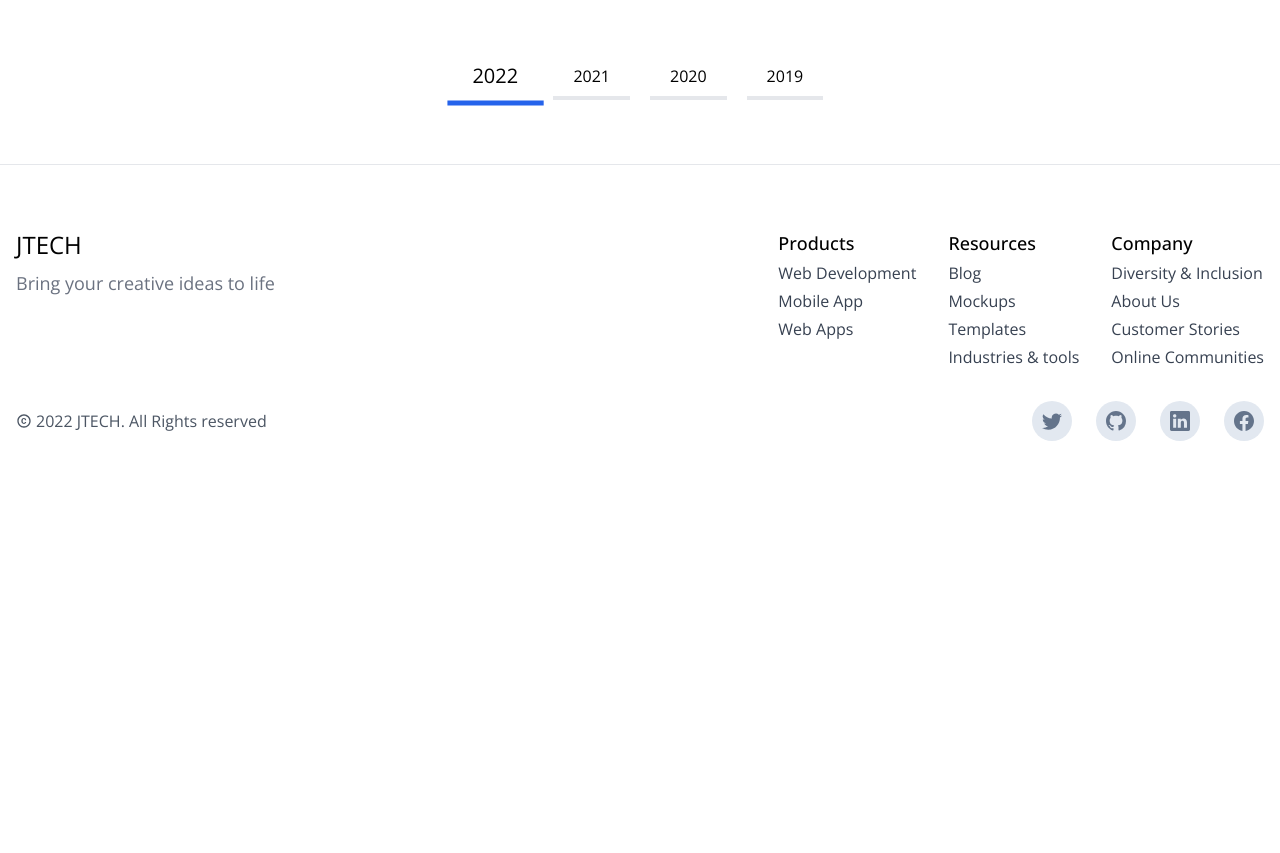
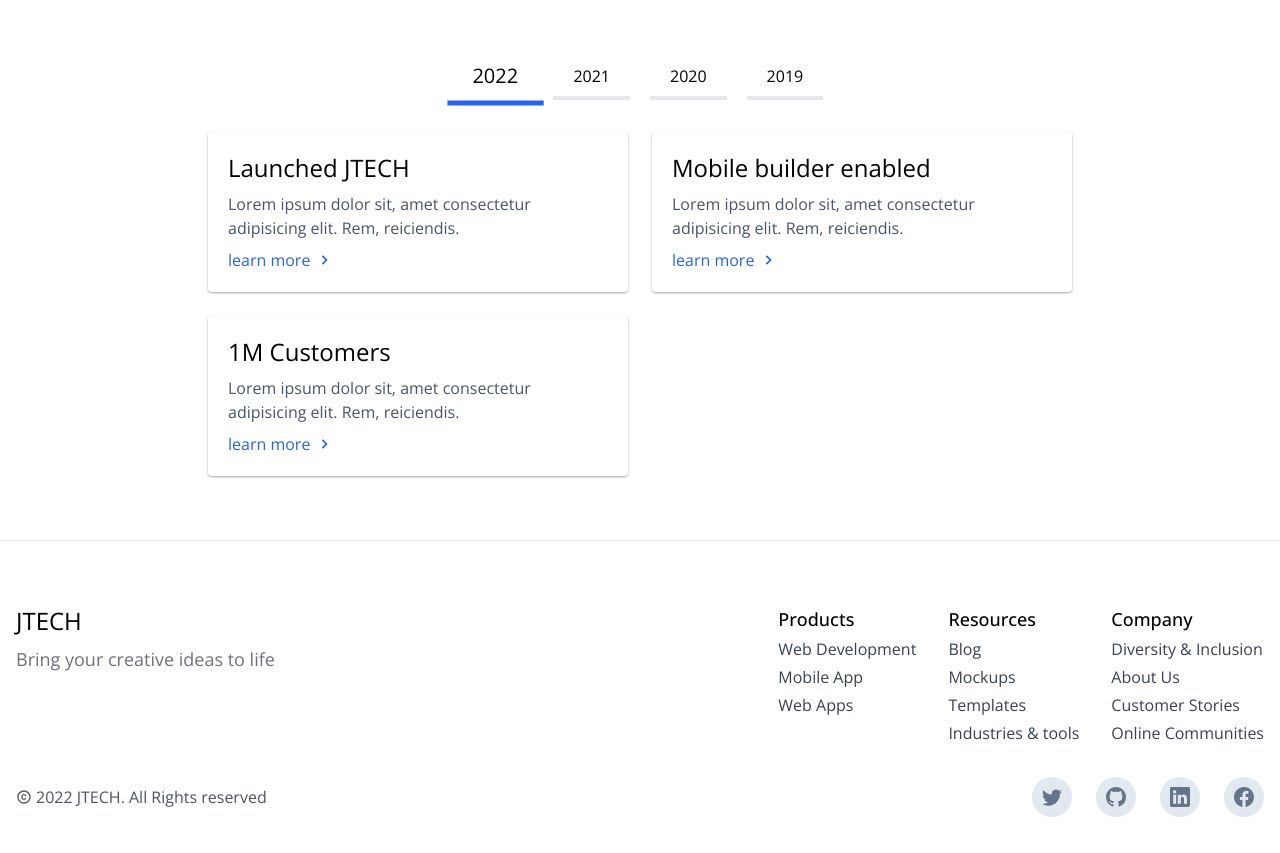
Before and after one commit to jeronasiedu/jtech, a Next.js app: page /about in a window 1280 px wide. Shown: the part 1160-2013 px from the top of the page. Before the commit the page ends 1681 px from the top, so only its background shows below. Built offline with nearby package versions, Linux system fonts and the light colour scheme.

Commit message:
set up tab routing in achievement section

```diff
--- a/components/about/Achieve.jsx
+++ b/components/about/Achieve.jsx
@@ -1,8 +1,24 @@
-import {useState} from 'react'
-
+import { motion } from 'framer-motion'
+import Link from 'next/link'
+import { useState } from 'react'
+import { BiChevronRight } from 'react-icons/bi'
 const Achievements = () => {
   const tabHeadings = ['2022', '2021', '2020', '2019']
   const [activeIndex, setActiveIndex] = useState(0)
+  const data = [
+    [
+      { heading: 'Launched JTECH' },
+      { heading: 'Mobile builder enabled' },
+      { heading: '1M Customers' },
+    ],
+    [{ heading: 'Mobile builder enabled' }, { heading: '1M Customers' }],
+    [
+      { heading: 'Launched JTECH' },
+      { heading: 'Series B fundraising' },
+      { heading: 'Mobile builder enabled' },
+    ],
+    [{ heading: 'Launched JTECH' }, { heading: 'Series B fundraising' }],
+  ]
   return (
     <section className="px-2 py-16 mx-auto max-w-7xl">
       <div className="mb-16 space-y-4 text-center">
@@ -15,7 +31,7 @@ const Achievements = () => {
         </p>
       </div>
       <div className="">
-        <ul className="flex items-center justify-around px-2 md:space-x-5 md:justify-center dark:text-gray-100">
+        <div className="flex items-center justify-around px-2 mb-8 md:space-x-5 md:justify-center dark:text-gray-100">
           {tabHeadings.map((heading, index) => (
             <Tabs
               key={index}
@@ -25,7 +41,15 @@ const Achievements = () => {
               setActiveIndex={setActiveIndex}
             />
           ))}
-        </ul>
+        </div>
+        <motion.div
+          layout
+          className="grid w-full max-w-4xl gap-6 px-4 mx-auto grid-cols-responsive"
+        >
+          {data[activeIndex].map((item, index) => (
+            <Card key={index} {...item} />
+          ))}
+        </motion.div>
       </div>
     </section>
   )
@@ -36,15 +60,37 @@ export default Achievements
 const Tabs = ({ heading, setActiveIndex, activeIndex, index }) => {
   const isActive = activeIndex === index
   return (
-    <li
-      className={`${
+    <button
+      className={` ${
         isActive
-          ? 'border-blue-600 dark:text-white scale-125  dark:border-blue-600 '
-          : 'border-gray-200 text-slate-gray-700 dark:text-slate-400  dark:border-gray-500'
-      } flex items-center flex-shrink-0 px-5 py-2 border-b-4 cursor-pointer   transition-all duration-300  `}
+          ? 'border-blue-600 dark:text-white scale-125 dark:border-blue-600 '
+          : 'border-gray-200 text-slate-gray-700 dark:text-slate-400 dark:border-gray-500'
+      } flex items-center flex-shrink-0 px-5 py-2 border-b-4
+      cursor-pointer
+      transition-all duration-300  `}
       onClick={() => setActiveIndex(index)}
     >
       {heading}
-    </li>
+    </button>
   )
 }
+
+const Card = ({ heading }) => {
+  return (
+    <motion.article className="p-5 space-y-2 rounded card-shadow dark:bg-slate-700">
+      <h3 className="text-2xl ">{heading}</h3>
+      <p className="text-slate-600 dark:text-slate-300">
+        Lorem ipsum dolor sit, amet consectetur adipisicing elit. Rem,
+        reiciendis.
+      </p>
+      <Link href="/about">
+        <a className="flex items-center space-x-1 text-blue-600 dark:text-blue-400 ">
+          <span>learn more</span>
+          <span>
+            <BiChevronRight size={20} />
+          </span>
+        </a>
+      </Link>
+    </motion.article>
+  )
+}
--- a/tailwind.config.js
+++ b/tailwind.config.js
@@ -10,6 +10,9 @@ module.exports = {
         light_p: '#6b7280',
         dark_p: '#e5e7eb',
       },
+      gridTemplateColumns: {
+        responsive: 'repeat(auto-fit,minmax(300px,1fr))',
+      },
     },
   },
   plugins: [],
```
Also changed, not shown: styles/globals.css (+0 -12 lines).
